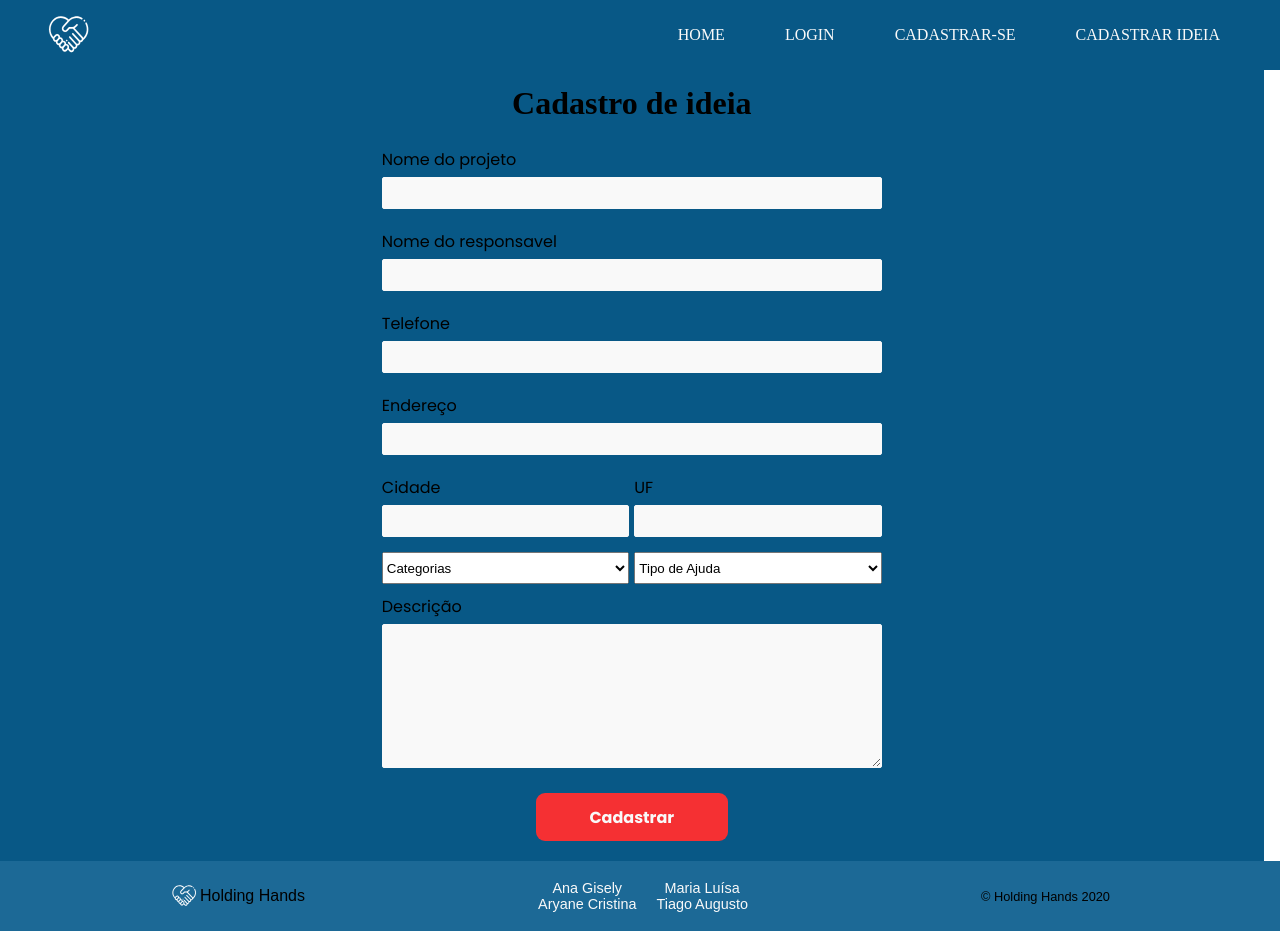
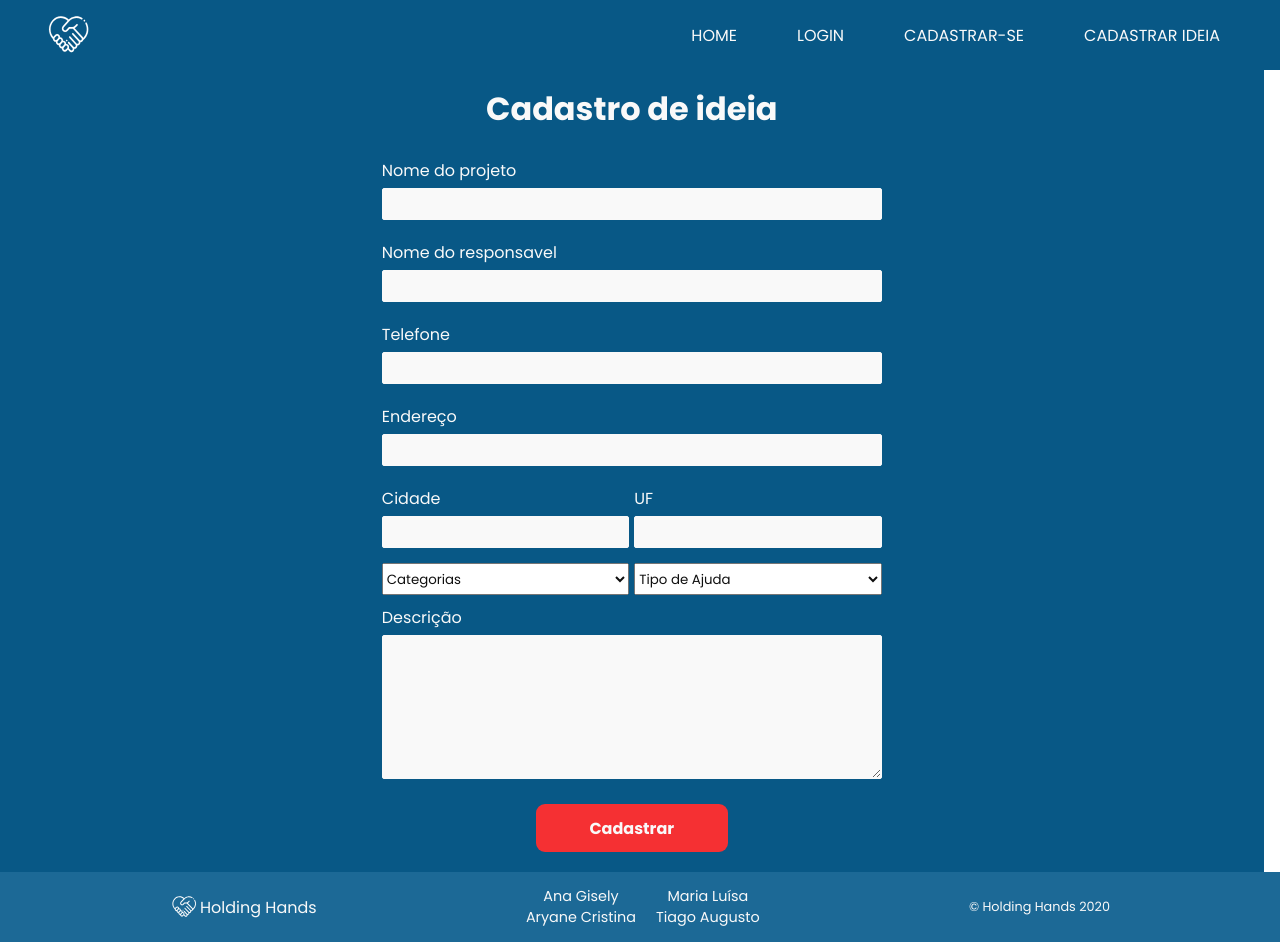
Before and after one commit to rede-cidada/holding-hands, a React (Create React App) app: page /cadastrar-ideia in a window 1280 px wide. Built offline with nearby package versions, Linux system fonts and the light colour scheme; a web font is replaced by a local one.

Commit message:
retoques

```diff
--- a/src/assets/global.css
+++ b/src/assets/global.css
@@ -18,6 +18,8 @@
     margin: 0;
     padding: 0;
     box-sizing: border-box;
+    color: var(--color-primary);
+    font-family: Poppins;
 }
 
 body{
--- a/src/pages/CadastroIdeia/cadastroIdeia.css
+++ b/src/pages/CadastroIdeia/cadastroIdeia.css
@@ -72,6 +72,11 @@
     width: 100%;
     height: 2rem;
     margin-top: 5px;
+    color: #0f0f0f;
+}
+
+.ideia-select option{
+    color: #0f0f0f;
 }
 
 .ideia-select-1{
--- a/src/pages/Footer/Footer.css
+++ b/src/pages/Footer/Footer.css
@@ -36,6 +36,7 @@
 
 .logo-footer-title{
     font-size: 1rem;
+    color: var(--color-primary);
 }
 
 .footer-devs{
@@ -57,6 +58,7 @@
 
 .copy{
     font-size: 0.8rem;
+    color: var(--color-primary);
 }
 
 @media(min-width:720px){
--- a/src/pages/Ideias/ideas.css
+++ b/src/pages/Ideias/ideas.css
@@ -27,6 +27,7 @@
     border-radius: 9px;
     cursor: pointer;
     outline: none;
+    color: #0f0f0f;
 }
 
 .all {
@@ -43,6 +44,7 @@
     border-radius: 9px;
     margin-top: 1rem;
     outline: none;
+    color: #0f0f0f;
 }
 
 .search-div {
@@ -58,6 +60,7 @@
     border: none;
     border-radius: 9px 0px 0px 9px;
     outline: none;
+    color: #0f0f0f;
 }
 
 .search-btn {
@@ -211,6 +214,8 @@
 
 .btn-container {
     display: flex;
+    justify-content: center;
+    align-items: center;
     width: 100%;
 }
 
```
